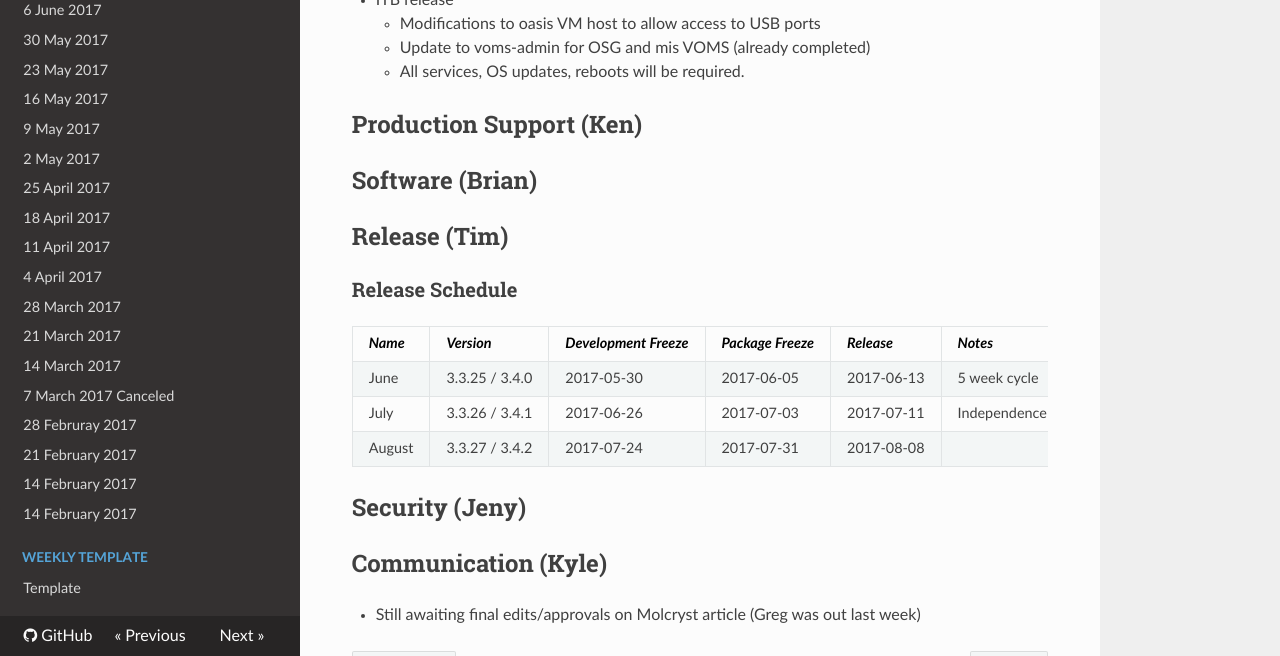
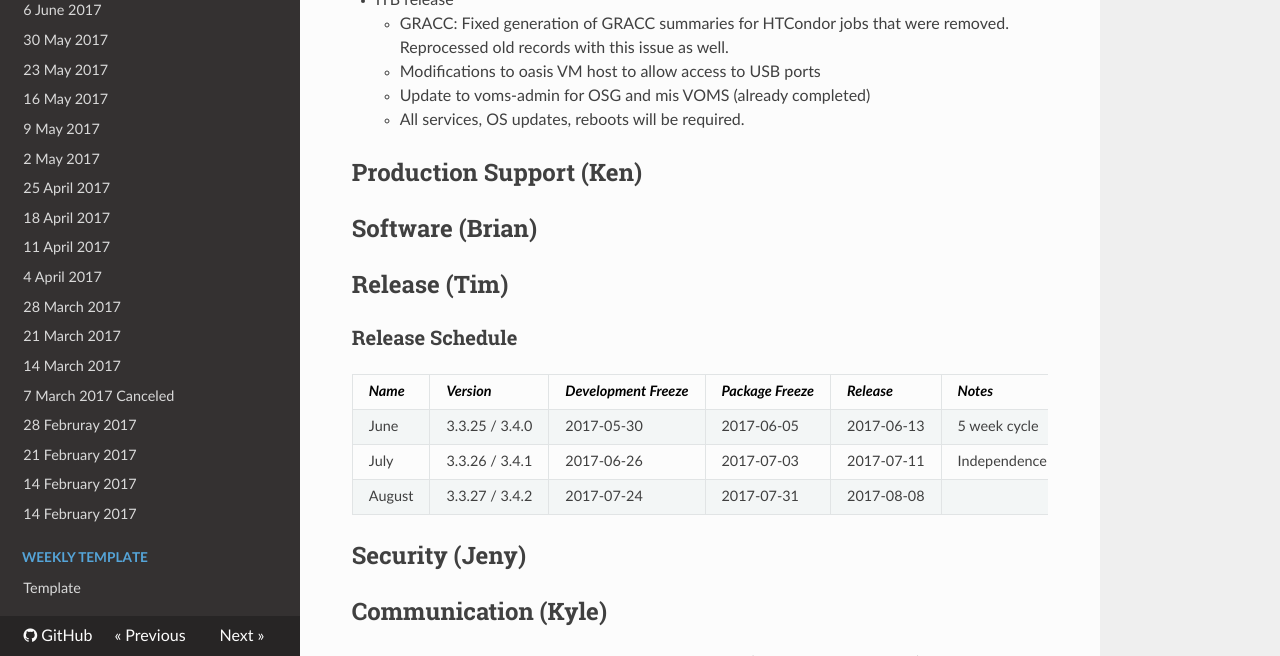
Before and after one commit to zsshah/production, an MkDocs documentation site: the page built from docs/WeeklyMinutes/20June2017.md, in a window 1280 px wide and 900 px high, scrolled down 991 px, cut to the strip 244-900 px from the top of the window. Built offline with MkDocs 1.6.1, drawn with Linux system fonts in a browser that asks for light colours; nearby versions of some CDN libraries; old or Windows-style settings are respelled for this version of MkDocs.

Commit message:
Update 20June2017.md

```diff
--- a/docs/WeeklyMinutes/20June2017.md
+++ b/docs/WeeklyMinutes/20June2017.md
@@ -23,6 +23,7 @@
    * [PerfSonar](http://maddash.aglt2.org/maddash-webui/index.cgi?dashboard=OSG\%20Grid\%20Operations\%20Center\%20Test\%20Mesh\%20Config)
    * <img src="http://steige.grid.iu.edu/steige/19Jun2017.osg-flock.png" width='630' height='390'  /><br>
    * ITB release
+      * GRACC: Fixed generation of GRACC summaries for HTCondor jobs that were removed.  Reprocessed old records with this issue as well.
       * Modifications to oasis VM host to allow access to USB ports
       * Update to voms-admin for OSG and mis VOMS (already completed)
       * All services, OS updates, reboots will be required.
```
